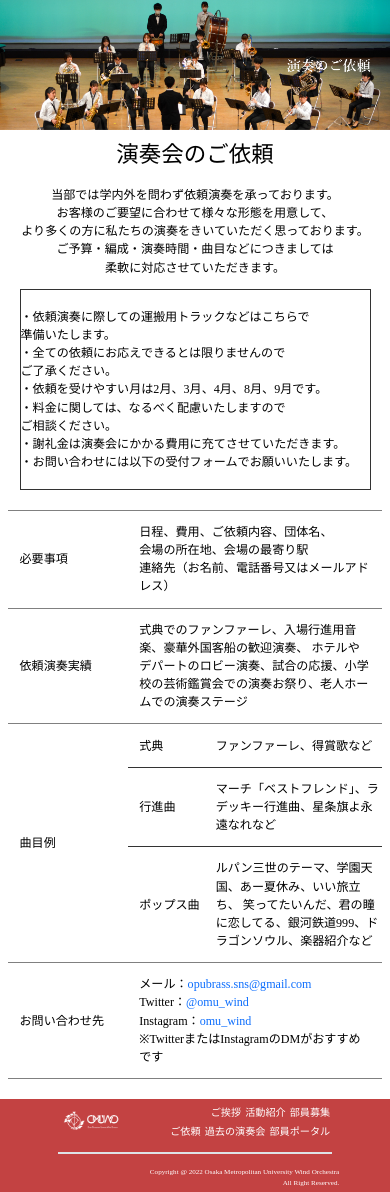
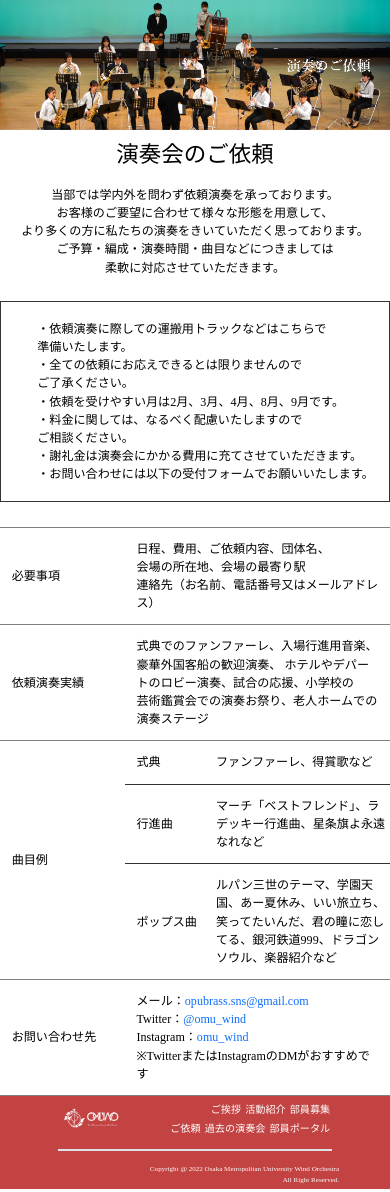
Before and after one commit to Yukarion/omu_brasspage, a Vue app: page /request in a window 390 px wide. Built offline with nearby package versions, Linux system fonts and the light colour scheme; a web font is replaced by a local one.

Commit message:
[FIX] 共通のスタイルをscssに移行

```diff
--- a/src/views/Request.vue
+++ b/src/views/Request.vue
@@ -1,39 +1,57 @@
 <template>
   <div class="request">
-    <div class="image_header"><img src="../assets/request_header.png"></div>
-    <div class="vontents_above">
+    <div class="image_header">
+      <img src="../assets/request_header.png" />
+    </div>
+    <div class="large-wrapper">
+      <div class="wrapper">
+      <div class="contents-top">
         <h1>演奏会のご依頼</h1>
-      <p>当部では学内外を問わず依頼演奏を承っております。<br>
-      お客様のご要望に合わせて様々な形態を用意して、<br>
-      より多くの方に私たちの演奏をきいていただく思っております。<br>
-      ご予算・編成・演奏時間・曲目などにつきましては<span>柔軟に対応させていただきます。</span>
+        <p>
+          当部では学内外を問わず依頼演奏を承っております。<br />
+          お客様のご要望に合わせて様々な形態を用意して、<br />
+          より多くの方に私たちの演奏をきいていただく思っております。<br />
+          ご予算・編成・演奏時間・曲目などにつきましては<span
+            >柔軟に対応させていただきます。</span
+          >
         </p>
       </div>
       <div class="box">
         <p class="txt_in_box">
-          ・依頼演奏に際しての運搬用トラックなどはこちらで<span>準備いたします。</span><br>
-          ・全ての依頼にお応えできるとは限りませんので<span>ご了承ください。</span><br>
-          ・依頼を受けやすい月は2月、3月、4月、8月、9月です。<br>
-          ・料金に関しては、なるべく配慮いたしますので<span>ご相談ください。</span><br>
-          ・謝礼金は演奏会にかかる費用に充てさせていただきます。<br>
+          ・依頼演奏に際しての運搬用トラックなどはこちらで<span
+            >準備いたします。</span
+          ><br />
+          ・全ての依頼にお応えできるとは限りませんので<span
+            >ご了承ください。</span
+          ><br />
+          ・依頼を受けやすい月は2月、3月、4月、8月、9月です。<br />
+          ・料金に関しては、なるべく配慮いたしますので<span
+            >ご相談ください。</span
+          ><br />
+          ・謝礼金は演奏会にかかる費用に充てさせていただきます。<br />
           ・お問い合わせには以下の受付フォームで<span>お願いいたします。</span>
         </p>
       </div>
-    <div class="contents_below">
-      <table class="table_Rq" >
+
+      <table class="table_Rq">
         <tr>
           <td width="32%">必要事項</td>
           <td width="68%">
-            日程、費用、ご依頼内容、団体名、<span>会場の所在地、</span><span>会場の最寄り駅</span><br>
-            連絡先（お名前、電話番号又はメールアドレス）<br>
+            日程、費用、ご依頼内容、団体名、<span>会場の所在地、</span
+            ><span>会場の最寄り駅</span><br />
+            連絡先（お名前、電話番号又はメールアドレス）<br />
           </td>
         </tr>
         <tr>
           <td>依頼演奏実績</td>
           <td>
-          式典でのファンファーレ、入場行進用音楽、<span>豪華外国客船の歓迎演奏、</span>
-          ホテルやデパートのロビー演奏、試合の応援、小学校の<span>芸術鑑賞会での演奏</span>
-          <span>お祭り、</span>老人ホームでの演奏ステージ<br>
+            式典でのファンファーレ、入場行進用音楽、<span
+              >豪華外国客船の歓迎演奏、</span
+            >
+            ホテルやデパートのロビー演奏、試合の応援、小学校の<span
+              >芸術鑑賞会での演奏</span
+            >
+            <span>お祭り、</span>老人ホームでの演奏ステージ<br />
           </td>
         </tr>
 
@@ -47,12 +65,16 @@
               </tr>
               <tr>
                 <td>行進曲</td>
-              <td>マーチ「ベストフレンド」、ラデッキー行進曲、星条旗よ永遠なれなど</td>
+                <td>
+                  マーチ「ベストフレンド」、ラデッキー行進曲、星条旗よ永遠なれなど
+                </td>
               </tr>
-            <tr >
+              <tr>
                 <td id="exception_2">ポップス曲</td>
-              <td id="exception_2">ルパン三世のテーマ、学園天国、あー夏休み、いい旅立ち、
-                <span>笑ってたいんだ、</span>君の瞳に恋してる、<span>銀河鉄道999、</span>ドラゴンソウル、楽器紹介など
+                <td id="exception_2">
+                  ルパン三世のテーマ、学園天国、あー夏休み、いい旅立ち、
+                  <span>笑ってたいんだ、</span
+                  >君の瞳に恋してる、<span>銀河鉄道999、</span>ドラゴンソウル、楽器紹介など
                 </td>
               </tr>
             </table>
@@ -60,20 +82,30 @@
         </tr>
         <tr>
           <td>お問い合わせ先</td>
-          <td><span class="style_2">メール</span>：<a href="mailto:opubrass.sns@gmail.com">opubrass.sns@gmail.com</a><br>
-          <span class="style_2">Twitter</span>：<a href="https://twitter.com/omu_wind">@omu_wind</a><br>
-          <span class="style_2">Instagram</span>：<a href="https://www.instagram.com/omuwind/?hl=ja">omu_wind</a><br>
+          <td>
+            <span class="style_2">メール</span>：<a
+              href="mailto:opubrass.sns@gmail.com"
+              >opubrass.sns@gmail.com</a
+            ><br />
+            <span class="style_2">Twitter</span>：<a
+              href="https://twitter.com/omu_wind"
+              >@omu_wind</a
+            ><br />
+            <span class="style_2">Instagram</span>：<a
+              href="https://www.instagram.com/omuwind/?hl=ja"
+              >omu_wind</a
+            ><br />
             ※TwitterまたはInstagramのDMがおすすめです
           </td>
         </tr>
       </table>
-
+    </div>
   </div>
   </div>
 </template>
 
 <style>
-  .tmp img{
+.tmp img {
   display: block;
   margin: auto;
   width: 60%;
@@ -88,14 +120,14 @@
   object-fit: cover;
 }
 
-  p.txt_in_box{
+p.txt_in_box {
   margin-top: 0.5rem;
   margin-bottom: 0.5rem;
+  margin-left: 3rem;
   text-align: left;
 }
 .box {
-    width: 60%;
-    margin: 1rem auto;
+  margin: 2rem auto;
   border: 1px solid #333;
   padding: 1rem 0;
 }
@@ -103,15 +135,10 @@
   text-align: left;
   width: 100%;
 }
-  table.table_Rq td{
+table.table_Rq td {
   margin: auto;
   border-width: 1px 0px;
-    padding:1rem 3vw;
-  }
-  .contents_below {
-    width: 82%;
-    max-width: 1200px;
-    margin: 5% auto;
+  padding: 1rem 3vw;
 }
 #exception_1 {
   padding: 0%;
@@ -125,39 +152,18 @@
   width: 100%;
   margin: 0;
   padding-right: 0%;
-
 }
-  table.table_in_tb td{
+table.table_in_tb td {
   margin: 0;
   border-style: none;
   border-bottom: 1px solid #333;
   padding-right: 0%;
-
 }
 span {
   display: inline-block;
 }
-  span.style_1{
+span.style_1 {
   display: inline-block;
   width: 6rem;
 }
-  @media (max-width: 800px){
-    .box {
-      width: 85%;
-    }
-    .contents_below {
-      width: 80%;
-    }
-
-  }
-  @media (max-width: 576px){
-    .box {
-      width: 90%;
-    }
-    .contents_below {
-      width: 96%;
-    }
-
-  }
-
 </style>
```
Lines whose indentation alone changed are shown as unchanged.
